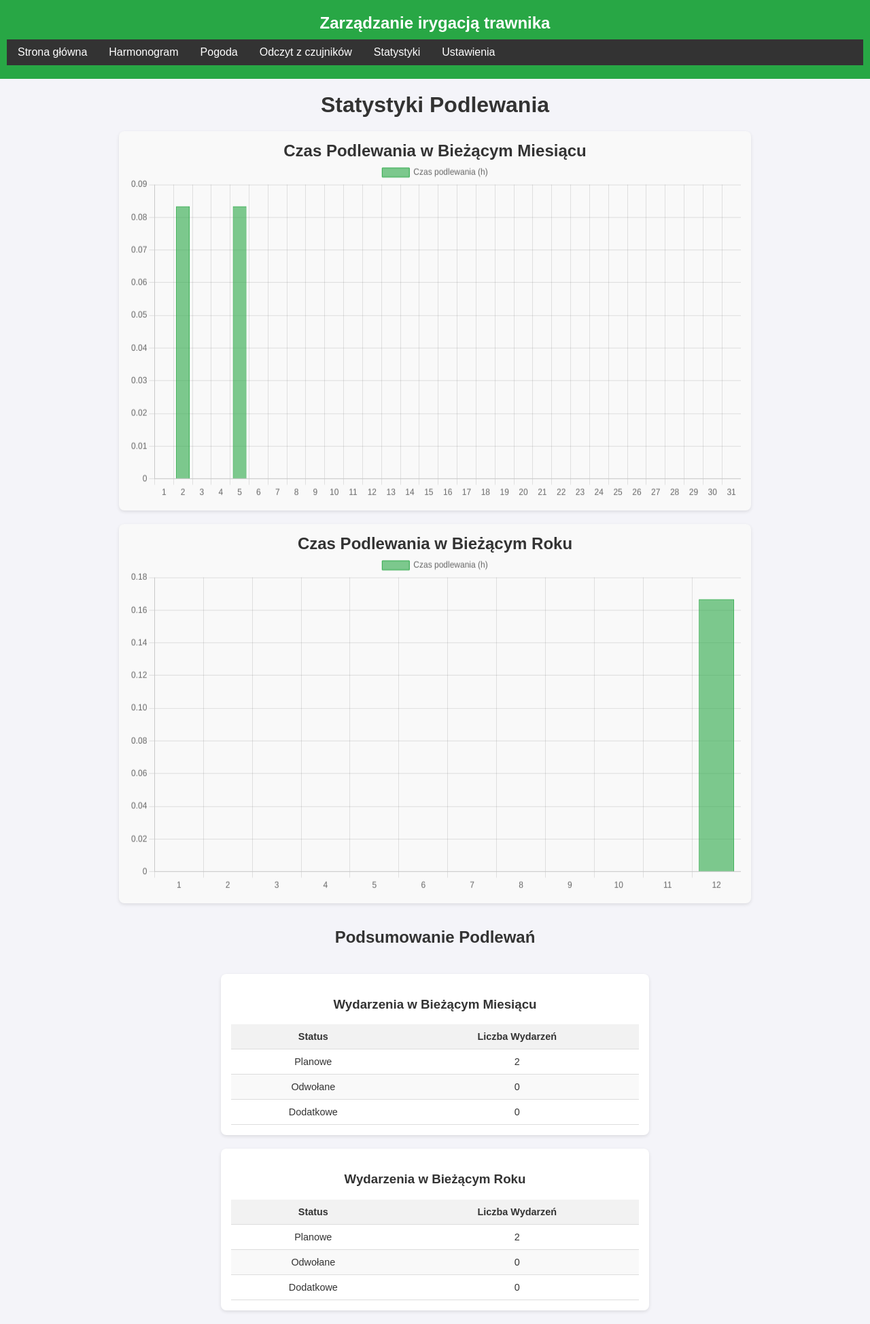
After one commit to Pwlklr/EmbededSystemsIrigation, a Django app: page /statistics/ in a window 1280 px wide. The commit adds this page. Shown: the whole page at 68% size. Run offline with Django 4.2, Linux system fonts and the light colour scheme; data comes from the database, SQL or seed files in the repository; both versions use the stored data as it was after the commit.

Commit message:
Dodanie strony statystyk

```diff
--- a/aplikacja/settings.json
+++ b/aplikacja/settings.json
@@ -1,6 +1,6 @@
 {
     "pump_efficiency": 10.0,
-    "city": "Warszawa",
+    "city": "Poznan",
     "watering_duration": 15,
     "min_rain": 2.0,
     "disable_on_rain": true,
--- a/aplikacja/static/style.css
+++ b/aplikacja/static/style.css
@@ -92,8 +92,8 @@ nav a:hover {
 
 /* Sekcja pogody */
 .weather-container table {
-    width: 80%; /* Dostosuj szerokość tabeli */
-    margin: 0 auto; /* Wyśrodkowanie tabeli */
+    width: 50%;
+    margin: 0 auto;
     border-collapse: collapse;
     box-shadow: 0 2px 5px rgba(0, 0, 0, 0.1);
     overflow: hidden;
@@ -258,3 +258,104 @@ nav a:hover {
 .settings-form button:hover {
     background-color: #218838;
 }
+
+/* Kontener dla wykresów */
+.charts-container {
+    display: flex;
+    flex-wrap: wrap;
+    gap: 20px;
+    justify-content: center;
+    margin-top: 20px;
+}
+
+/* Wrapper wykresów */
+.chart-wrapper {
+    flex: 1 1 calc(50% - 20px); /* Wykresy zajmują po pół szerokości */
+    max-width: 900px;
+    text-align: center;
+    background: #f9f9f9;
+    border-radius: 8px;
+    padding: 15px;
+    box-shadow: 0 2px 5px rgba(0, 0, 0, 0.1);
+}
+
+/* Dostosowanie wielkości wykresów */
+#dailyChart, #monthlyChart {
+    width: 100% !important;
+    height: 500px !important;
+}
+
+/* Dla responsywności */
+@media (max-width: 768px) {
+    .charts-container {
+        flex-direction: column;
+    }
+
+    .chart-wrapper {
+        max-width: 100%;
+    }
+
+    #dailyChart, #monthlyChart {
+        height: 400px !important;
+    }
+}
+
+/* Tabele */
+.tables-container {
+    margin-top: 40px;
+    display: flex;
+    flex-wrap: wrap;
+    gap: 20px;
+    justify-content: center;
+}
+
+.table-wrapper {
+    flex: 1 1 calc(50% - 20px);
+    max-width: 600px;
+    background: #ffffff;
+    border-radius: 8px;
+    padding: 15px;
+    box-shadow: 0 2px 5px rgba(0, 0, 0, 0.1);
+    overflow-x: auto; /* Dodano przewijanie poziome */
+}
+
+/* Styl tabeli */
+table {
+    width: 100%; /* Szerokość tabeli dostosowana do kontenera */
+    border-collapse: collapse;
+    margin-top: 10px;
+    text-align: left;
+    font-size: 0.9rem;
+}
+
+th, td {
+    padding: 10px;
+    border-bottom: 1px solid #ddd;
+    text-align: center; /* Wyrównanie tekstu do środka */
+}
+
+th {
+    background-color: #f2f2f2;
+}
+
+tr:nth-child(even) {
+    background-color: #f9f9f9;
+}
+
+tr:hover {
+    background-color: #f1f1f1;
+}
+
+/* Responsywność dla tabeli - przewijanie poziome */
+@media (max-width: 768px) {
+    table {
+        width: 100%;
+        display: block;
+        overflow-x: auto;
+    }
+
+    th, td {
+        padding: 8px;
+        font-size: 0.8rem;
+    }
+}
--- a/aplikacja/templates/header.html
+++ b/aplikacja/templates/header.html
@@ -5,7 +5,7 @@
         <a href="/schedule/">Harmonogram</a>
         <a href="/weather/">Pogoda</a>
         <a href="/sensor/">Odczyt z czujników</a>
-        <a href="/stats/">Statystyki</a>
+        <a href="/statistics/">Statystyki</a>
         <a href="/settings/">Ustawienia</a>
     </nav>
 </header>
--- a/aplikacja/templates/home_page.html
+++ b/aplikacja/templates/home_page.html
@@ -39,7 +39,7 @@
             <div class="feature">
                 <h2>Statystyki</h2>
                 <p>Przeglądaj szczegółowe dane dotyczące podlewania, w tym ilość zużytej wody oraz historię irygacji</p>
-                <a href="/stats/" class="button">Zobacz statystyki</a>
+                <a href="/statistics/" class="button">Zobacz statystyki</a>
             </div>
             <div class="feature">
                 <h2>Ustawienia</h2>
--- /dev/null
+++ b/aplikacja/templates/statistics_page.html
@@ -0,0 +1,147 @@
+{% load static %}
+
+<!DOCTYPE html>
+
+<html lang="pl">
+
+<head>
+    <meta charset="UTF-8">
+    <meta name="viewport" content="width=device-width, initial-scale=1.0">
+    <title>Zarządzanie irygacją trawnika</title>
+    <link rel="stylesheet" href="{% static 'style.css' %}">
+    <script src="https://cdn.jsdelivr.net/npm/chart.js"></script>
+</head>
+<body class="statistics-page">
+    {% include 'header.html' %}
+
+    <main>
+        <h1>Statystyki Podlewania</h1>
+
+        <div class="charts-container">
+            <div class="chart-wrapper">
+                <h2>Czas Podlewania w Bieżącym Miesiącu</h2>
+                <canvas id="dailyChart"></canvas>
+            </div>
+            <div class="chart-wrapper">
+                <h2>Czas Podlewania w Bieżącym Roku</h2>
+                <canvas id="monthlyChart"></canvas>
+            </div>
+        </div>
+
+         <!-- Tabela ze statystykami -->
+          <br>
+          <br>
+         <h2>Podsumowanie Podlewań</h2>
+         <div class="tables-container">
+             <div class="table-wrapper">
+                 <h3>Wydarzenia w Bieżącym Miesiącu</h3>
+                 <table>
+                     <thead>
+                         <tr>
+                             <th>Status</th>
+                             <th>Liczba Wydarzeń</th>
+                         </tr>
+                     </thead>
+                     <tbody>
+                         <tr>
+                             <td>Planowe</td>
+                             <td>{{ monthly_status.planned }}</td>
+                         </tr>
+                         <tr>
+                             <td>Odwołane</td>
+                             <td>{{ monthly_status.canceled }}</td>
+                         </tr>
+                         <tr>
+                             <td>Dodatkowe</td>
+                             <td>{{ monthly_status.extra }}</td>
+                         </tr>
+                     </tbody>
+                 </table>
+             </div>
+             <div class="table-wrapper">
+                 <h3>Wydarzenia w Bieżącym Roku</h3>
+                 <table>
+                     <thead>
+                         <tr>
+                             <th>Status</th>
+                             <th>Liczba Wydarzeń</th>
+                         </tr>
+                     </thead>
+                     <tbody>
+                         <tr>
+                             <td>Planowe</td>
+                             <td>{{ yearly_status.planned }}</td>
+                         </tr>
+                         <tr>
+                             <td>Odwołane</td>
+                             <td>{{ yearly_status.canceled }}</td>
+                         </tr>
+                         <tr>
+                             <td>Dodatkowe</td>
+                             <td>{{ yearly_status.extra }}</td>
+                         </tr>
+                     </tbody>
+                 </table>
+             </div>
+         </div>
+
+        <script>
+            // Dane dzienne
+            const dailyStats = {{ daily_stats|safe }};
+            const dailyLabels = dailyStats.map(stat => stat.day);
+            const dailyDurations = dailyStats.map(stat => stat.duration);
+
+            const dailyCtx = document.getElementById('dailyChart').getContext('2d');
+            new Chart(dailyCtx, {
+                type: 'bar',
+                data: {
+                    labels: dailyLabels,
+                    datasets: [{
+                        label: 'Czas podlewania (h)',
+                        data: dailyDurations,
+                        backgroundColor: 'rgba(40, 167, 69, 0.6)',
+                        borderColor: 'rgba(40, 167, 69, 1)',
+                        borderWidth: 1
+                    }]
+                },
+                options: {
+                    responsive: true,
+                    scales: {
+                        y: {
+                            beginAtZero: true
+                        }
+                    }
+                }
+            });
+
+            // Dane miesięczne
+            const monthlyStats = {{ monthly_stats|safe }};
+            const monthlyLabels = monthlyStats.map(stat => stat.month);
+            const monthlyDurations = monthlyStats.map(stat => stat.duration);
+
+            const monthlyCtx = document.getElementById('monthlyChart').getContext('2d');
+            new Chart(monthlyCtx, {
+                type: 'bar',
+                data: {
+                    labels: monthlyLabels,
+                    datasets: [{
+                        label: 'Czas podlewania (h)',
+                        data: monthlyDurations,
+                        backgroundColor: 'rgba(40, 167, 69, 0.6)',
+                        borderColor: 'rgba(40, 167, 69, 1)',
+                        borderWidth: 1
+                    }]
+                },
+                options: {
+                    responsive: true,
+                    scales: {
+                        y: {
+                            beginAtZero: true
+                        }
+                    }
+                }
+            });
+        </script>
+    </main>
+</body>
+</html>
--- a/aplikacja/templates/weather_page.html
+++ b/aplikacja/templates/weather_page.html
@@ -15,6 +15,7 @@
     {% include 'header.html' %}
     <main>
         <h1>Prognoza pogody dla {{ weather.city }}</h1>
+        <br>
         <div class="weather-container">
             {% if weather %}
                 <table>
--- a/aplikacja/urls.py
+++ b/aplikacja/urls.py
@@ -27,6 +27,7 @@ urlpatterns = [
     path('sensor/', views.sensor_view, name='sensor'),
     path('delete_events/', views.delete_events, name='delete_events'),
     path('settings/', views.settings_view, name='settings'),
+    path('statistics/', views.statistics_view, name='statistics'),
     path('test/', views.test_view, name='test'),
 
 ]
--- a/aplikacja/views.py
+++ b/aplikacja/views.py
@@ -3,15 +3,77 @@ from . import models
 from . import utils
 from django.utils.dateparse import parse_datetime
 from django.contrib import admin
+from django.db.models import Sum, Count, F
 import requests
 from django.conf import settings
 import datetime
+import calendar
 
 def test_view(request):
     return render(request, 'test_page.html', {'message': 'To jest przykładowa strona testowa!'})
 
 def home_view(request):
     return render(request, 'home_page.html')
+
+def statistics_view(request):
+    today = datetime.date.today()
+    current_month = today.month
+    current_year = today.year
+
+    # Wydarzenia dla bieżącego miesiąca
+    monthly_events = models.ScheduleEvent.objects.filter(start__month=current_month, start__year=current_year)
+
+    # Wydarzenia dla bieżącego roku
+    yearly_events = models.ScheduleEvent.objects.filter(start__year=current_year)
+
+    # Zliczamy liczbę planowych, odwołanych i dodatkowych wydarzeń w bieżącym miesiącu i roku
+    monthly_status_count = monthly_events.values('status').annotate(count=Count('status'))
+    yearly_status_count = yearly_events.values('status').annotate(count=Count('status'))
+
+    # Przygotowanie danych dziennych (bieżący miesiąc)
+    days_in_month = calendar.monthrange(current_year, current_month)[1]
+    daily_stats = []
+    for day in range(1, days_in_month + 1):
+        day_start = datetime.datetime(current_year, current_month, day)
+        day_end = day_start + datetime.timedelta(days=1)
+        daily_events = monthly_events.filter(start__gte=day_start, start__lt=day_end)
+        duration = daily_events.aggregate(total_time=Sum(F('end') - F('start')))['total_time']
+        daily_stats.append({
+            'day': day,
+            'duration': duration.total_seconds() / 3600 if duration else 0  # czas w godzinach
+        })
+
+    # Przygotowanie danych miesięcznych (bieżący rok)
+    monthly_stats = []
+    for month in range(1, 13):
+        month_events = yearly_events.filter(start__month=month)
+        duration = month_events.aggregate(total_time=Sum(F('end') - F('start')))['total_time']
+        monthly_stats.append({
+            'month': month,
+            'duration': duration.total_seconds() / 3600 if duration else 0  # czas w godzinach
+        })
+
+    # Przekształcenie wyników liczenia statusów na słownik
+    monthly_status_dict = {status['status']: status['count'] for status in monthly_status_count}
+    yearly_status_dict = {status['status']: status['count'] for status in yearly_status_count}
+
+    # Dodanie brakujących statusów w przypadku, gdy nie ma takich wydarzeń
+    for status in ['planned', 'canceled', 'extra']:
+        if status not in monthly_status_dict:
+            monthly_status_dict[status] = 0
+        if status not in yearly_status_dict:
+            yearly_status_dict[status] = 0
+
+    context = {
+        'daily_stats': daily_stats,
+        'monthly_stats': monthly_stats,
+        'monthly_status': monthly_status_dict,  # Ilosc odwolanych odbytych i dodatkowych podlewan w miesiacu
+        'yearly_status': yearly_status_dict,    # Ilosc odwolanych odbytych i dodatkowych podlewan w roku
+        'current_month': current_month,
+        'current_year': current_year,
+    }
+    return render(request, 'statistics_page.html', context)
+
 
 def delete_events(request):
     if request.method == 'POST':
```
Also changed, not shown: aplikacja/models.py (+11 -0 lines), aplikacja/migrations/0002_scheduleevent_status.py (added), db.sqlite3.
